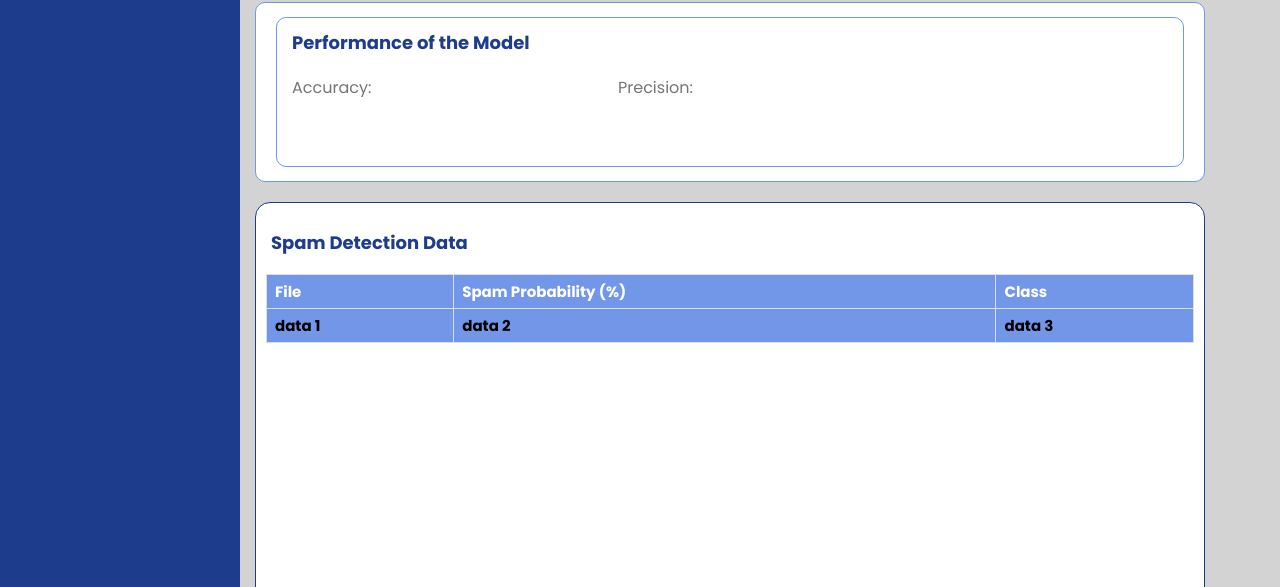
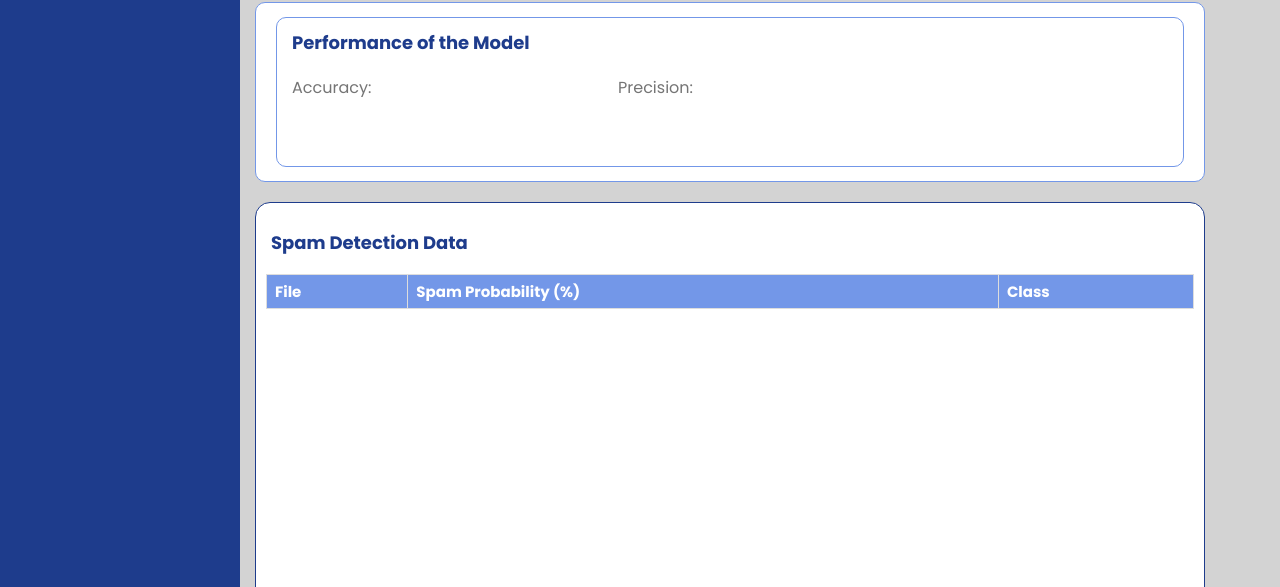
Before and after one commit to zarafarrukh/Spamurai, a website built with Parcel: page SpamDetectorClient/index.html in a window 1280 px wide. Shown: the part 213-800 px from the top of the page. Built offline with nearby package versions, Linux system fonts and the light colour scheme; files whose address does not match are found by name.

Commit message:
removing sample data values from table body

```diff
--- a/SpamDetectorClient/index.html
+++ b/SpamDetectorClient/index.html
@@ -94,11 +94,6 @@
           </tr>
           </thead>
           <tbody class ="scroll">
-          <tr>
-            <th>data 1</th>
-            <th>data 2</th>
-            <th>data 3</th>
-          </tr>
           </tbody>
         </table>
       </div>
```
